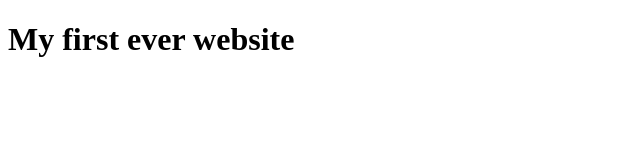
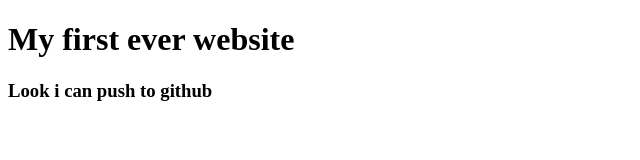
Before and after one commit to Nafis429/myfirstwebsite, a plain HTML site: page index.html in a window 1280 px wide. Shown: the whole page, without its empty margins (0-640 px from the left). Drawn offline with Linux system fonts and the light colour scheme.

Commit message:
Pushed github

```diff
--- a/index.html
+++ b/index.html
@@ -8,5 +8,6 @@
 </head>
 <body>
     <h1>My  first ever website</h1>
+    <h3>Look i can push to github</h3>
 </body>
 </html>
```
